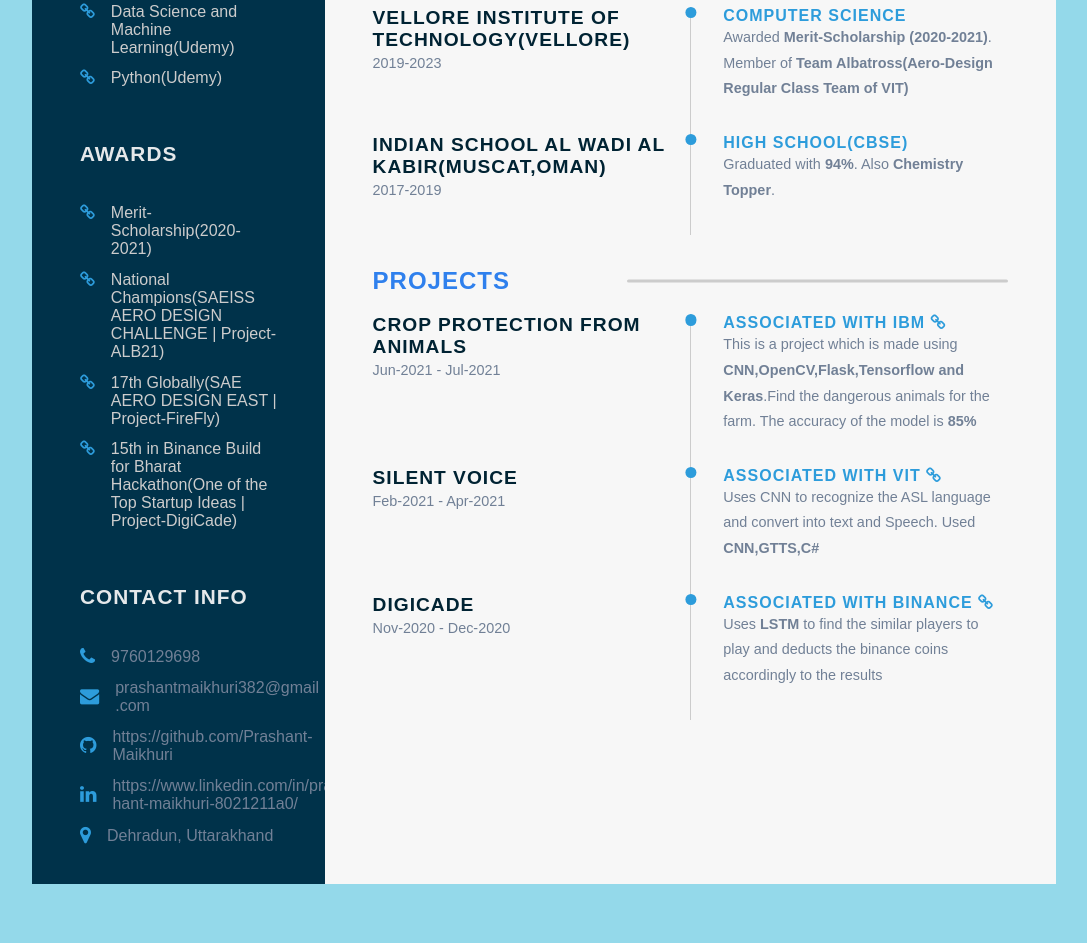
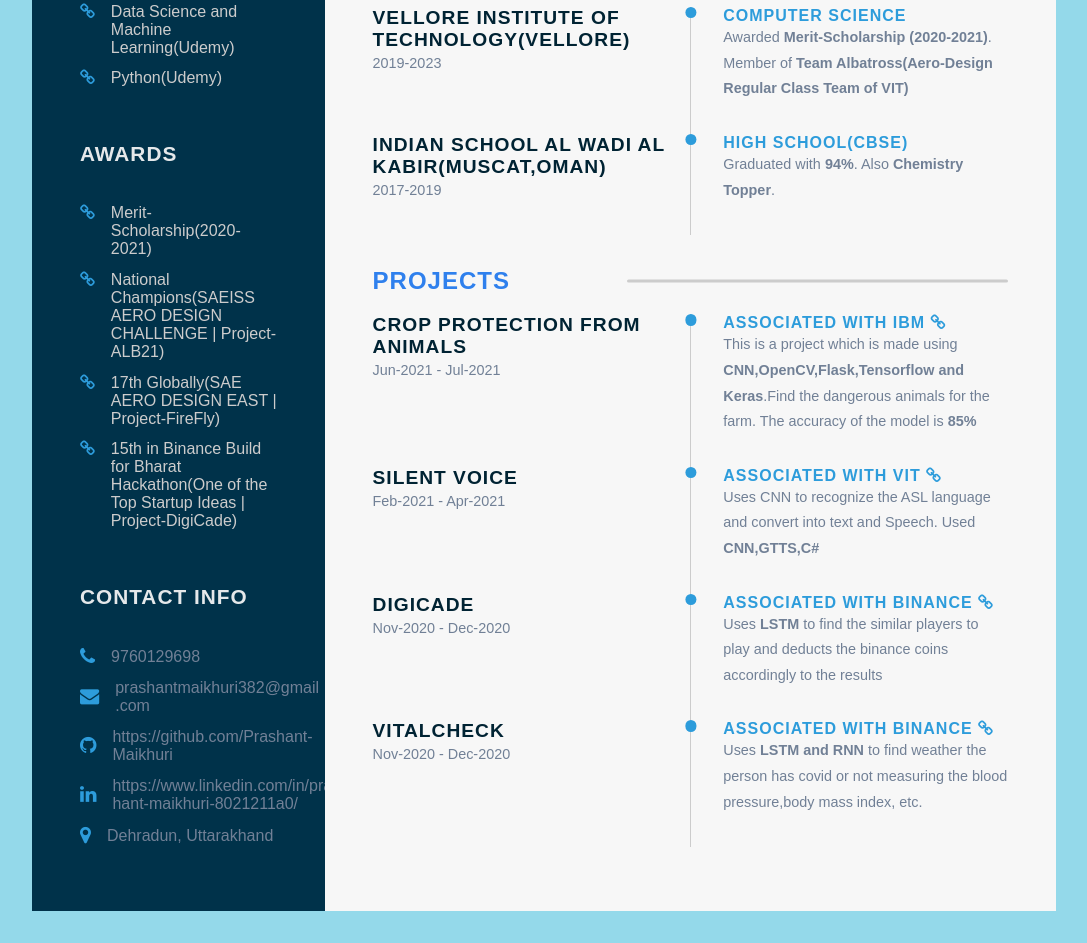
Before and after one commit to Prashant-Maikhuri/Resume, a plain HTML site: page index.html in a window 1280 px wide. Shown: the part 817-1760 px from the top of the page, without its empty margins (96-1183 px from the left). Before the commit the page ends 1733 px from the top, so only its background shows below. Drawn offline with Linux system fonts and the light colour scheme.

Commit message:
Saving to Github

```diff
--- a/index.html
+++ b/index.html
@@ -363,6 +363,23 @@
                         </div>
                     </div>
 
+                    <div class="timeline">
+                        <div class="left-tl-content">
+                            <h5 class="tl-title">VitalCheck</h5>
+                            <p class="para">Nov-2020 - Dec-2020</p>
+                        </div>
+                        <div class="right-tl-content">
+                            <div class="tl-content">
+                                <h5 class="tl-title-2">Associated with Binance <a href = "https://github.com/Prashant-Maikhuri/Digicade_Binance_Hackathon.git" target="_blank">
+                                    <i class="fa fa-link"></i>
+                                </a></h5>
+                                <p class="para">
+                                    Uses <strong>LSTM and RNN</strong> to find weather the person has covid or not measuring the blood pressure,body mass index, etc.
+                                </p>
+                            </div>
+                        </div>
+                    </div>
+
                 </section>
             </div>
         </section>
```
